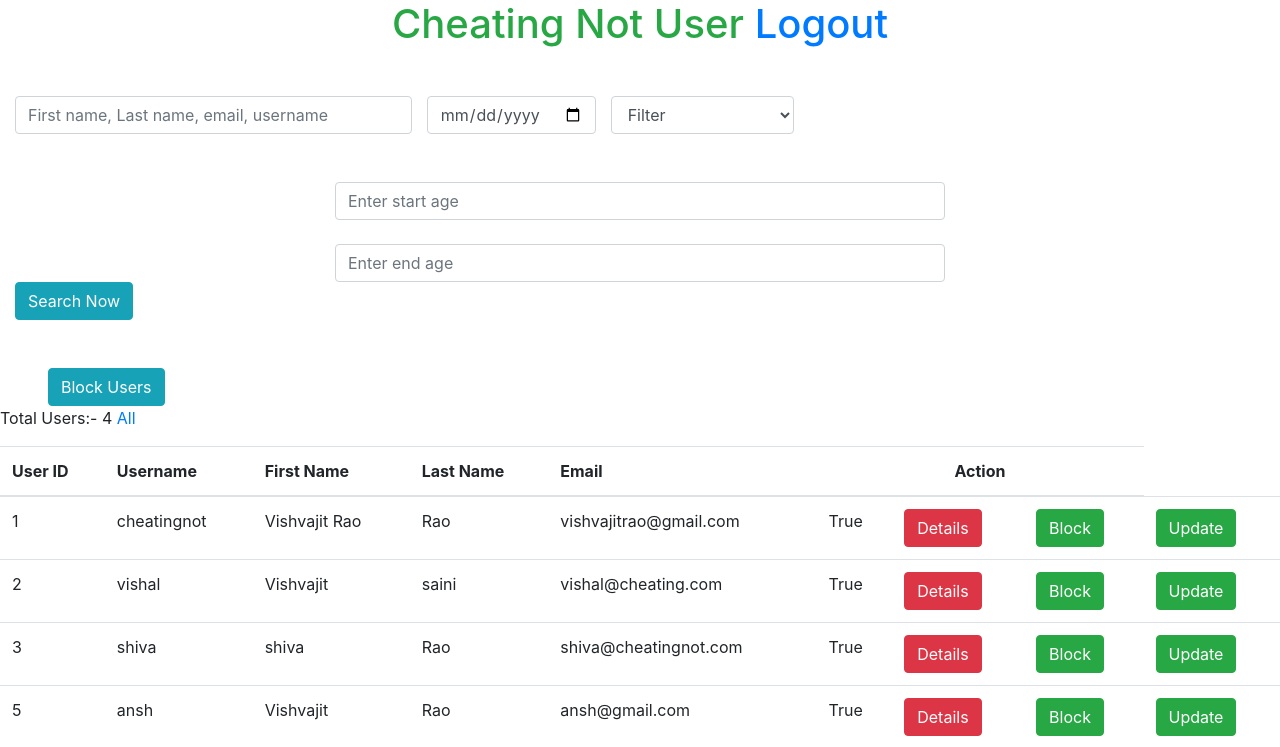
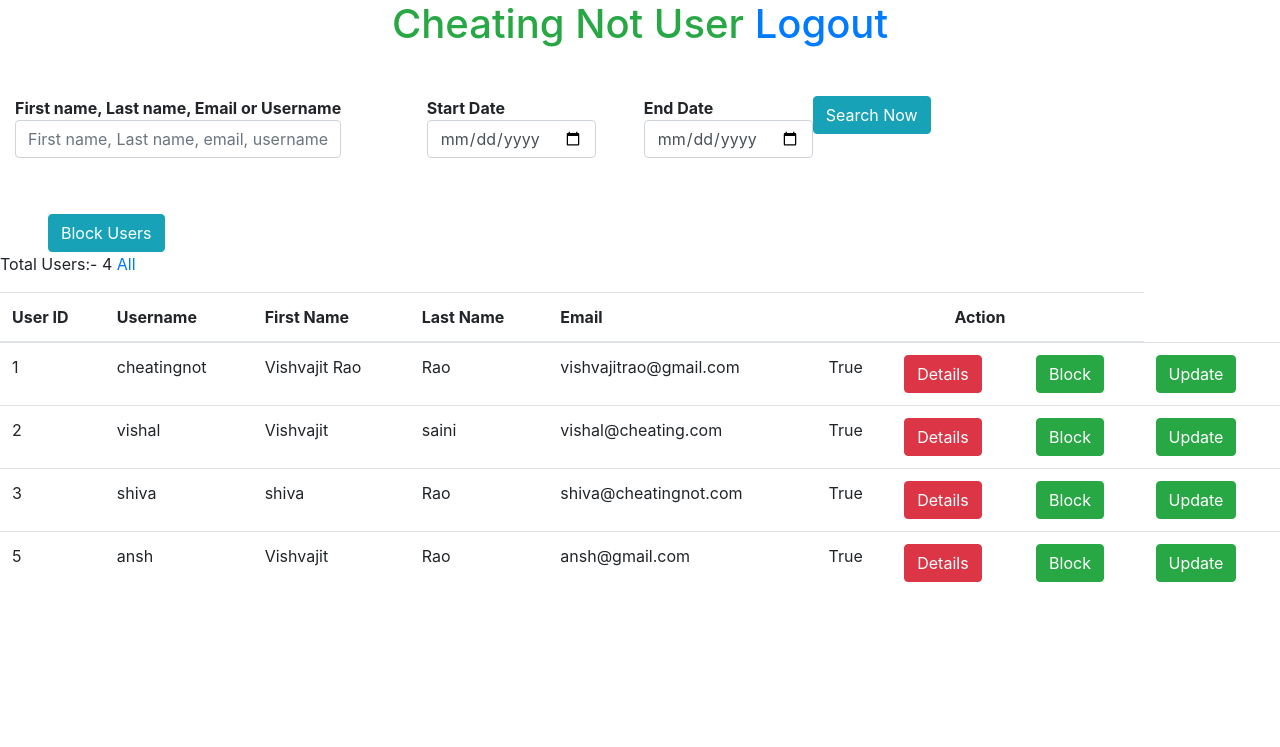
Before and after one commit to Abhishesh123/CheatingnotDash, a Django app: page /userlist in a window 1280 px wide. Shown: the top 747 px of the page. Run offline with Django 3.2, Linux system fonts and the light colour scheme; data comes from the database, SQL or seed files in the repository; both versions use the stored data as it was after the commit; some libraries are stand-ins or nearby versions.

Commit message:
Date range add

```diff
--- a/dashboard/cheatingdash/views.py
+++ b/dashboard/cheatingdash/views.py
@@ -141,43 +141,19 @@ def searchUser(request):
     if request.method == 'POST':
         data = request.POST['searchnow']
         date_joined = request.POST['datejoined']
-        filters = request.POST['filter']
-        print(data)
-        try:
-            age = request.POST['age']
-            city = request.POST['city']
-            country = request.POST['country']
-
-            print(age)
-            print(city)
-            print(country)
-
-            try:
-                gender = request.POST['gender']
-                print(gender)
-
-            except KeyError:
-                pass
-
-        except KeyError:
-            pass
+        date_joined1 = request.POST['datejoined1']
+        print(date_joined1)
 
 
-        print(filters)
+        # user  = User.objects.filter(first_name__icontains= data) or User.objects.filter(date_joined__icontains= date_joined) or User.objects.filter(last_name__icontains= data) or User.objects.filter(username__icontains= data) or User.objects.filter(email__icontains= data) or User.objects.filter(date_joined__icontains= date_joined)
 
-        user  = User.objects.filter(first_name__icontains= data) or User.objects.filter(last_name__icontains= data) or User.objects.filter(username__icontains= data) or User.objects.filter(email__icontains= data) or User.objects.filter(date_joined__icontains= date_joined)
+        user = User.objects.filter(date_joined__range = (date_joined, date_joined1))
+        print(user)
 
-        if filters == 'Active':
-            user  = User.objects.filter(is_active = True)
-
-
-
-
-        column_list = ['Active','Age','City','Country','Gender']
         context =  {
             'users':user,
-            'Total':user.count(),
-            'columns':column_list
+            'Total':user.count()
+
             }
         return render(request, 'userlist.html', context)
 
--- a/dashboard/templates/userlist.html
+++ b/dashboard/templates/userlist.html
@@ -20,66 +20,28 @@
             <div class="col-xl-4">
                 <form action="{% url 'searchUser' %}" method="post">
                     {% csrf_token %}
-                    <input type="text" name="searchnow" class="form form-control"
-                        placeholder="First name, Last name, email, username">
-
+                    <label for="example-date-input" class="font-weight-bold">First name, Last name, Email or Username
+                        <input type="text" name="searchnow" class="form form-control"
+                            placeholder="First name, Last name, email, username">
+                    </label>
             </div>
 
             <div class="co-xl-2">
-                <input type="date" name="datejoined" class="form-control" id="example-date-input">
+                <label for="example-date-input" class="font-weight-bold">Start Date
+                    <input type="date" name="datejoined" class="form-control" id="example-date-input">
+                </label>
+            </div>
+            <div class="co-xl-2 ml-5">
+                <label for="example-date-input" class="font-weight-bold">End Date
+                    <input type="date" name="datejoined1" class="form-control" id="example-date-input">
+                </label>
+            </div>
+            <div class="co-xl-2">
+
+                <button type="submit" class="btn btn-info">Search Now</button>
+                </form>
             </div>
 
-
-            <div class="col-xl-2">
-                <select name="filter"  class="form-control" onchange="filterNow(this.value)">
-
-                    <option class="form-control" disabled selected value="Filter">Filter</option>
-                    {% for i in columns %}
-
-                    <option value="{{i}}">{{i}}</option>
-                    {% endfor %}
-
-                </select>
-            </div>
-
-
-
-            <div class="col-xl-2" id="age">
-                <input type="text" name="age" class="form-control" placeholder="Type Age Here">
-
-            </div>
-            <div class="col-xl-2" id="city">
-                <input type="text" name="city" class="form-control" placeholder="Type City Here">
-
-            </div>
-            <div class="col-xl-2" id="country">
-                <input type="text" name="country" class="form-control" placeholder="Type Country Here">
-
-            </div>
-            <div class="col-xl-2" id="gender">
-                <select name="gender" id="" class="form form-control">
-
-
-                    <option value="Male">Male</option>
-                    <option value="Female">Female</option>
-                    <option value="Other">Other</option>
-
-                </select>
-
-            </div>
-
-            <div class="col-xl-6 offset-xl-3 mt-5" id="ageFilter">
-                <input type="text" name="start_age" id="" class="form-control" placeholder="Enter start age">
-                <br>
-                <input type="text" name="end_age" id="" class="form-control" placeholder="Enter end age">
-            </div>
-<br>
-<br>
-            <div class="col-xl-12">
-                <button type="submit" class="btn btn-info">Search Now</button>
-                </form>
-
-            </div>
 
         </div>
     </div>
@@ -112,7 +74,8 @@
                         class="text-center btn btn-danger">Details</a></td>
                 <td><a href="{% url 'Block' user.id %}" rel="noopener noreferrer"
                         class="text-center btn btn-success">Block</a></td>
-                <td><a href="{% url 'Edit' user.id %}"  rel="noopener noreferrer" class="text-center btn btn-success">Update</a>
+                <td><a href="{% url 'Edit' user.id %}" rel="noopener noreferrer"
+                        class="text-center btn btn-success">Update</a>
                 </td>
 
 
@@ -123,61 +86,6 @@
     <script src="https://cdnjs.cloudflare.com/ajax/libs/jquery/3.4.1/jquery.slim.min.js"></script>
     <script src="https://cdnjs.cloudflare.com/ajax/libs/popper.js/1.16.0/umd/popper.min.js"></script>
     <script src="https://cdnjs.cloudflare.com/ajax/libs/twitter-bootstrap/4.4.1/js/bootstrap.min.js"></script>
-    <script>
-        document.getElementById('age').style.display = "none";
-        document.getElementById('city').style.display = "none";
-        document.getElementById('country').style.display = "none";
-        document.getElementById('gender').style.display = "none";
-        function filterNow(selectedValue) {
-
-
-            if (selectedValue == 'Age') {
-                document.getElementById('age').style.display = "block";
-                document.getElementById('city').style.display = "none";
-                document.getElementById('country').style.display = "none";
-                var divs = document.getElementById('gender')
-                divs.parentNode.removeChild(divs)
-
-
-            }
-
-            else if (selectedValue == 'City') {
-                document.getElementById('age').style.display = "none";
-                document.getElementById('city').style.display = "block";
-                document.getElementById('country').style.display = "none";
-                var divs = document.getElementById('gender')
-                divs.parentNode.removeChild(divs)
-
-
-
-            }
-
-            else if (selectedValue == 'Country') {
-                document.getElementById('age').style.display = "none";
-                document.getElementById('city').style.display = "none";
-                document.getElementById('country').style.display = "block";
-                var divs = document.getElementById('gender')
-                divs.parentNode.removeChild(divs)
-            }
-            else if (selectedValue == 'Gender') {
-                document.getElementById('age').style.display = "none";
-                document.getElementById('city').style.display = "none";
-                document.getElementById('country').style.display = "none";
-                document.getElementById('gender').style.display = "block";
-
-            }
-
-            else if (selectedValue == 'Active') {
-                document.getElementById('age').style.display = "none";
-                document.getElementById('city').style.display = "none";
-                document.getElementById('country').style.display = "none";
-                document.getElementById('gender').style.display = "none";
-            }
-
-
-
-        }
-    </script>
 
 
 </body>
```
Also changed, not shown: dashboard/templates/emplist.html (+5 -5 lines), dashboard/db.sqlite3.
